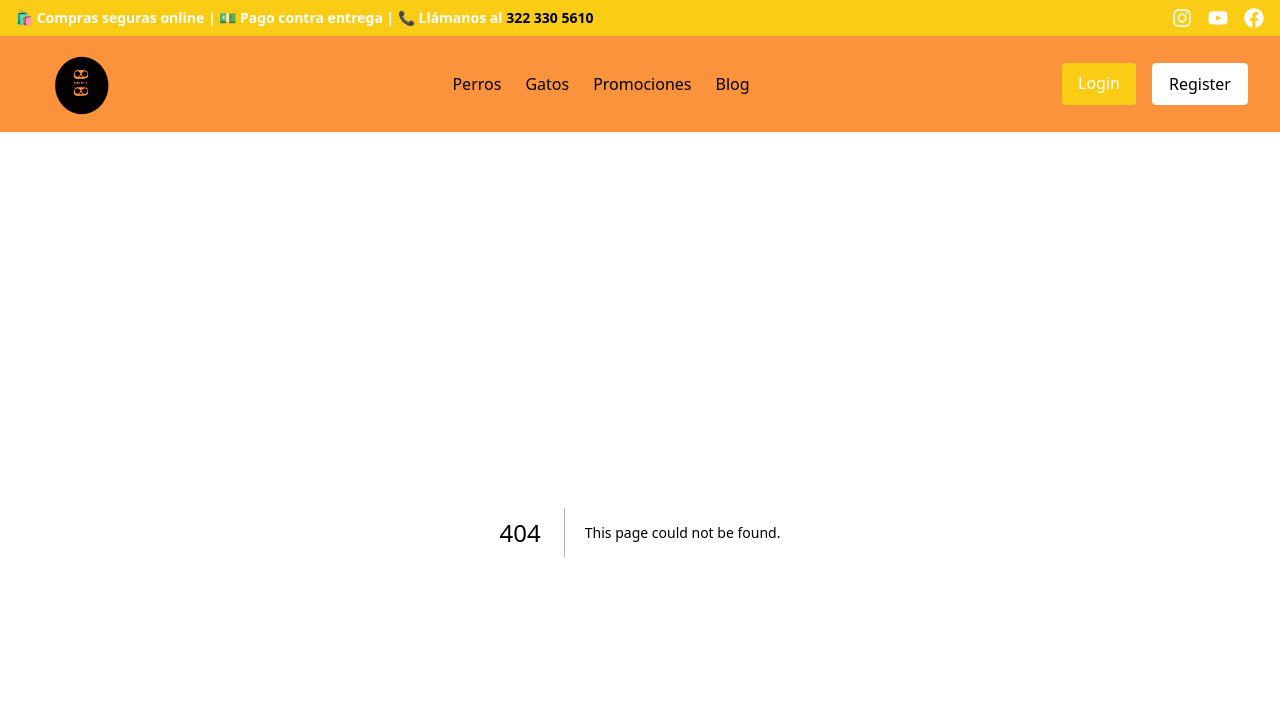
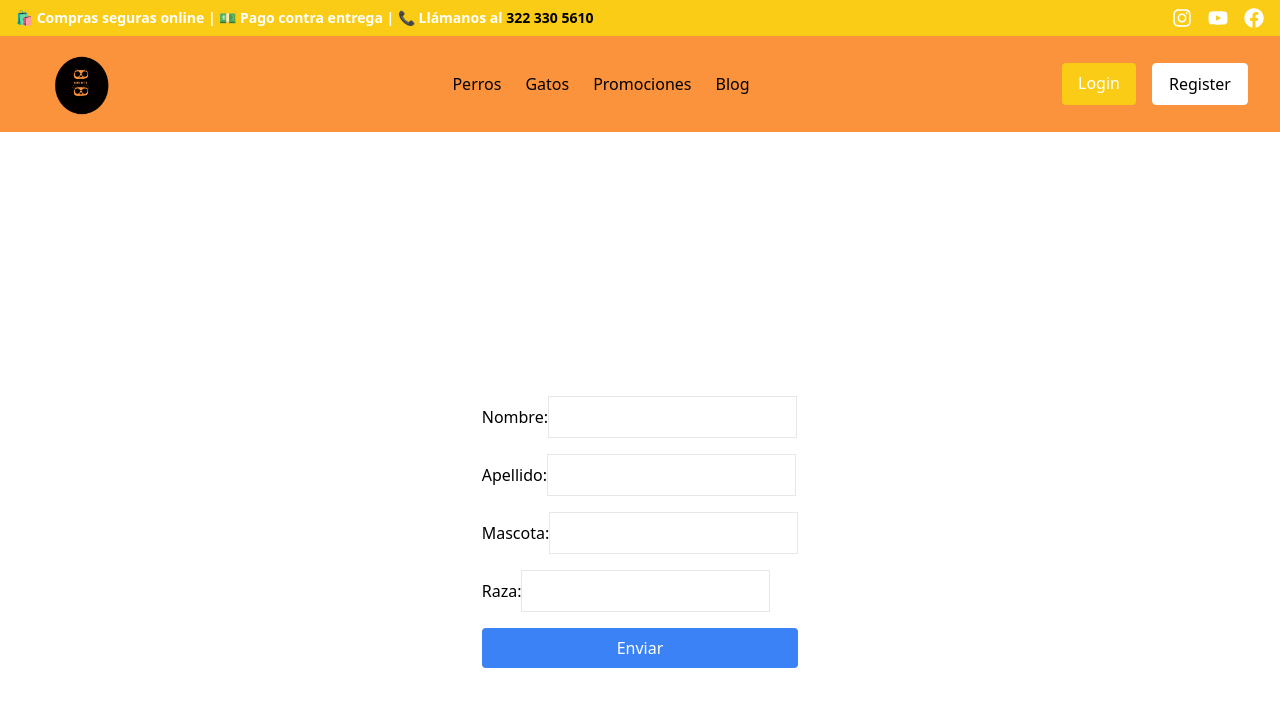
Before and after one commit to Lau0823/chillpets_chillcat_chilldog, a Next.js app in the folder mi-app/: page /register in a window 1280 px wide. Before the commit this address had no page. Shown: the top 706 px of the page. Built offline with nearby package versions, Linux system fonts and the light colour scheme.

Commit message:
creacion de formulario de registo

```diff
--- /dev/null
+++ b/mi-app/src/app/register/page.tsx
@@ -0,0 +1,11 @@
+
+import Register from '../../components/Auth/Register';
+
+
+export default function RegisterPage() {
+  return (
+    <main className="min-h-screen flex items-center justify-center">
+      <Register />
+    </main>
+  );
+}
--- a/mi-app/src/components/Auth/Register.tsx
+++ b/mi-app/src/components/Auth/Register.tsx
@@ -0,0 +1,78 @@
+'use client';
+
+import { useState } from 'react';
+
+export default function LoginForm() {
+  const [formData, setFormData] = useState({
+    nombre: '',
+    apellido: '',
+    mascota: '',
+  });
+
+  const handleChange = (
+    e: React.ChangeEvent<HTMLInputElement | HTMLTextAreaElement>
+  ) => {
+    const { name, value } = e.target;
+    setFormData((prev) => ({ ...prev, [name]: value }));
+  };
+
+  const handleSubmit = (e: React.FormEvent) => {
+    e.preventDefault();
+    console.log('Formulario enviado:', formData);
+  };
+
+  return (
+    <form onSubmit={handleSubmit} className="flex flex-col gap-4 p-4 max-w-md mx-auto">
+      <label>
+        Nombre:
+        <input
+          type="text"
+          name="nombre"
+          value={formData.nombre}
+          onChange={handleChange}
+          className="border p-2"
+          required
+        />
+      </label>
+
+      <label>
+        Apellido:
+        <input
+          type="text"
+          name="apellido"
+          value={formData.apellido}
+          onChange={handleChange}
+          className="border p-2"
+          required
+        />
+      </label>
+
+      <label>
+        Mascota:
+        <input
+          type="text"
+          name="mascota"
+          value={formData.mascota}
+          onChange={handleChange}
+          className="border p-2"
+          required
+        />
+      </label>
+      <label>
+        Raza:
+        <input
+          type="text"
+          name="mascota"
+          value={formData.mascota}
+          onChange={handleChange}
+          className="border p-2"
+          required
+        />
+      </label>
+
+      <button type="submit" className="bg-blue-500 text-white p-2 rounded">
+        Enviar
+      </button>
+    </form>
+  );
+}
```
